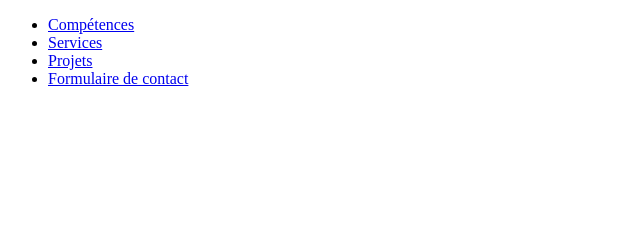
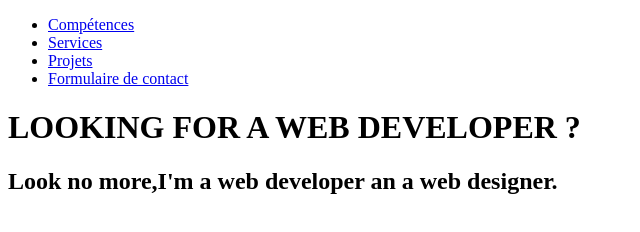
Before and after one commit to Gharbi22/origin, a plain HTML site: page html/index.html in a window 1280 px wide. Shown: the whole page, without its empty margins (0-640 px from the left). Drawn offline with Linux system fonts and the light colour scheme.

Commit message:
Changement de parametres style pour le titre

```diff
--- a/html/index.html
+++ b/html/index.html
@@ -33,11 +33,10 @@
                 </li>
             </ul>
         </nav>
-        <h1 style="color:white">
-            <strong>LOOKING FOR A WEB DEVELOPER ?
-                <strong/>
+        <h1>LOOKING FOR A WEB DEVELOPER ?
+
         </h1>
-        <h2 style="color: white">Look no more,I'm a web developer an a web designer.
+        <h2>Look no more,I'm a web developer an a web designer.
 
         </h2>
 
```
